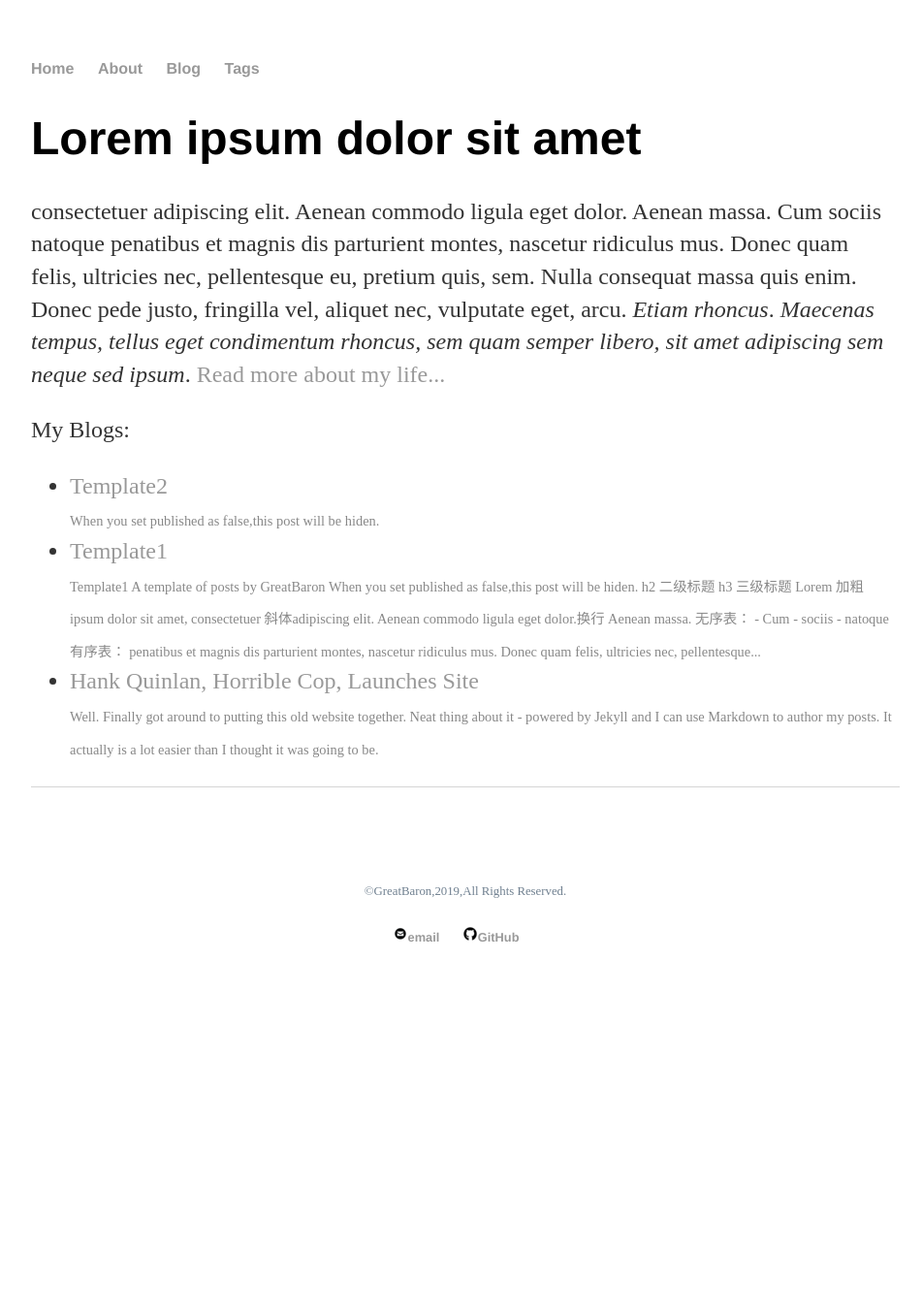
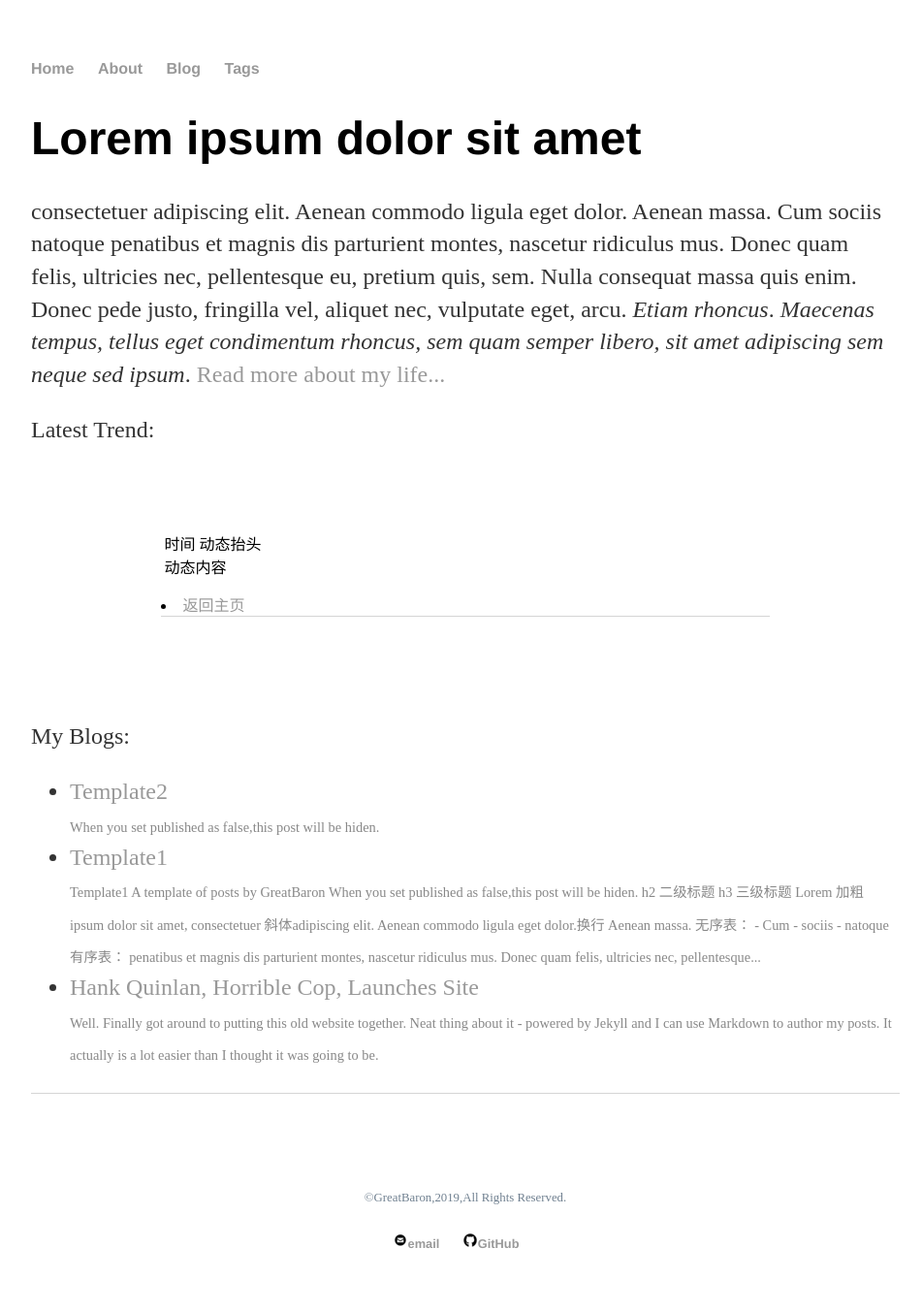
Before and after one commit to FameAndFarm/AndrewImalion.github.io, a Jekyll site: the page built from index.html, in a window 1280 px wide. Shown: the whole page at 97% size, without its empty margins (160-1111 px from the left). Built offline with Jekyll 4.4.1, drawn with Linux system fonts in a browser that asks for light colours; before the commit the page ends 1036 px from its top, so only the background shows below that.

Commit message:
Update index.html

```diff
--- a/index.html
+++ b/index.html
@@ -14,6 +14,11 @@ title: Index
 </div>
 
 <div>
+    <p>Latest Trend:</p>
+    <object width="100%" height="230" data="trend.html" class="trend-object"></object>
+</div>
+
+<div>
     <p>My Blogs:</p>
     <ul>
         {% for post in site.posts %}
```
